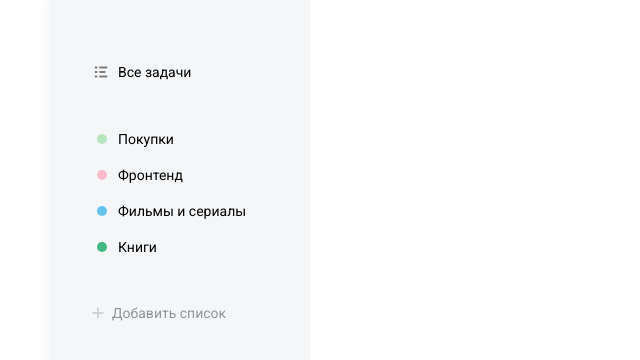
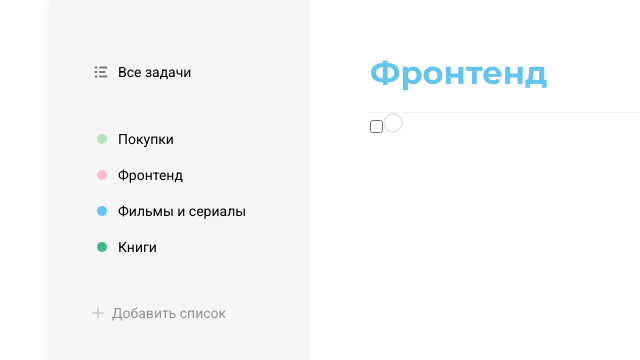
Before and after one commit to LaberSor/React-ToDo, a React (Create React App) app: page / in a window 1280 px wide. Shown: the part 142-502 px from the top of the page, without its empty margins (215-855 px from the left). Built offline with nearby package versions, Linux system fonts and the light colour scheme.

Commit message:
Tasks
Added tasks component

```diff
--- a/public/index.html
+++ b/public/index.html
@@ -15,6 +15,7 @@
       user's mobile device or desktop. See https://developers.google.com/web/fundamentals/web-app-manifest/
     -->
     <link rel="manifest" href="%PUBLIC_URL%/manifest.json" />
+    <link href="https://fonts.googleapis.com/css2?family=Montserrat:wght@700&display=swap" rel="stylesheet">
     <!--
       Notice the use of %PUBLIC_URL% in the tags above.
       It will be replaced with the URL of the `public` folder during the build.
--- a/src/App.tsx
+++ b/src/App.tsx
@@ -6,6 +6,7 @@ import { lists, colors } from './assets/db.json'
 
 import List from './components/List';
 import AddList from './components/AddButtonList';
+import Tasks from './components/Tasks'
 
 
 function App() {
@@ -39,7 +40,7 @@ function App() {
        <AddList onAdd={onAddList}/>
       </div>
       <div className="todo__tasks">
-
+        <Tasks />
       </div>
     </div>
   );
--- a/src/components/List/index.tsx
+++ b/src/components/List/index.tsx
@@ -21,6 +21,12 @@ interface itemsFromList{
 }
 
 const List: React.FunctionComponent<listProps> = ({ items, isRemovable, onClickVizible, onRemove }) => {
+    const removingList = (item: itemsFromList) => {
+        if (window.confirm('Вы действительно хотите удалить список?')) {
+            onRemove!(item)
+        }
+    }
+
     return (
         <ul className="list" onClick={onClickVizible}>
             {
@@ -37,7 +43,7 @@ const List: React.FunctionComponent<listProps> = ({ items, isRemovable, onClickV
                         src={removeSvg}
                         alt="remove list"
                         className="list__remove-btn"
-                        onClick={() => onRemove!(item)}/>}
+                        onClick={() => removingList(item)}/>}
 
                     </li>
 
--- /dev/null
+++ b/src/components/Tasks/Tasks.scss
@@ -0,0 +1,37 @@
+.tasks {
+  &__title {
+    font-family: Montserrat;
+    font-weight: bold;
+    font-size: 32px;
+    line-height: 39px;
+    color: #64c4ed;
+    padding-bottom: 20px;
+    border-bottom: 1px solid #f2f2f2;
+
+    img {
+      opacity: 0;
+    }
+
+    &:hover {
+      img {
+        opacity: 0.5;
+        cursor: pointer;
+        margin-left: 10px;
+        &:hover {
+          opacity: 1;
+        }
+      }
+    }
+  }
+
+  .checkbox {
+    label {
+      display: inline-block;
+      width: 20px;
+      height: 20px;
+      border: 2px solid #e8e8e8;
+      box-sizing: border-box;
+      border-radius: 20px;
+    }
+  }
+}
--- /dev/null
+++ b/src/components/Tasks/index.tsx
@@ -0,0 +1,24 @@
+import React from 'react';
+
+import penSvg from '../../assets/img/pen.svg'
+
+import './Tasks.scss';
+
+const Tasks:React.FunctionComponent<any> = () => {
+    return (
+        <div className="tasks">
+            <h2 className="tasks__title">Фронтенд
+                <img src={penSvg} alt="pen" />
+            </h2>
+
+            <div className="tasks__items">
+                <div className="checkbox">
+                    <input type="checkbox" />
+                    <label htmlFor=""></label>
+                </div>
+            </div>
+        </div>
+    )
+}
+
+export default Tasks;
--- a/src/index.scss
+++ b/src/index.scss
@@ -11,6 +11,7 @@
 }
 
 .todo {
+  display: flex;
   position: absolute;
   left: 50%;
   top: 50%;
@@ -27,6 +28,11 @@
     height: 410px;
     border-right: 1px;
     padding: 60px 30px;
+  }
+
+  &__tasks {
+    flex: 1;
+    padding: 60px;
   }
 }
 
```
Also changed, not shown: src/assets/img/pen.svg (added).
